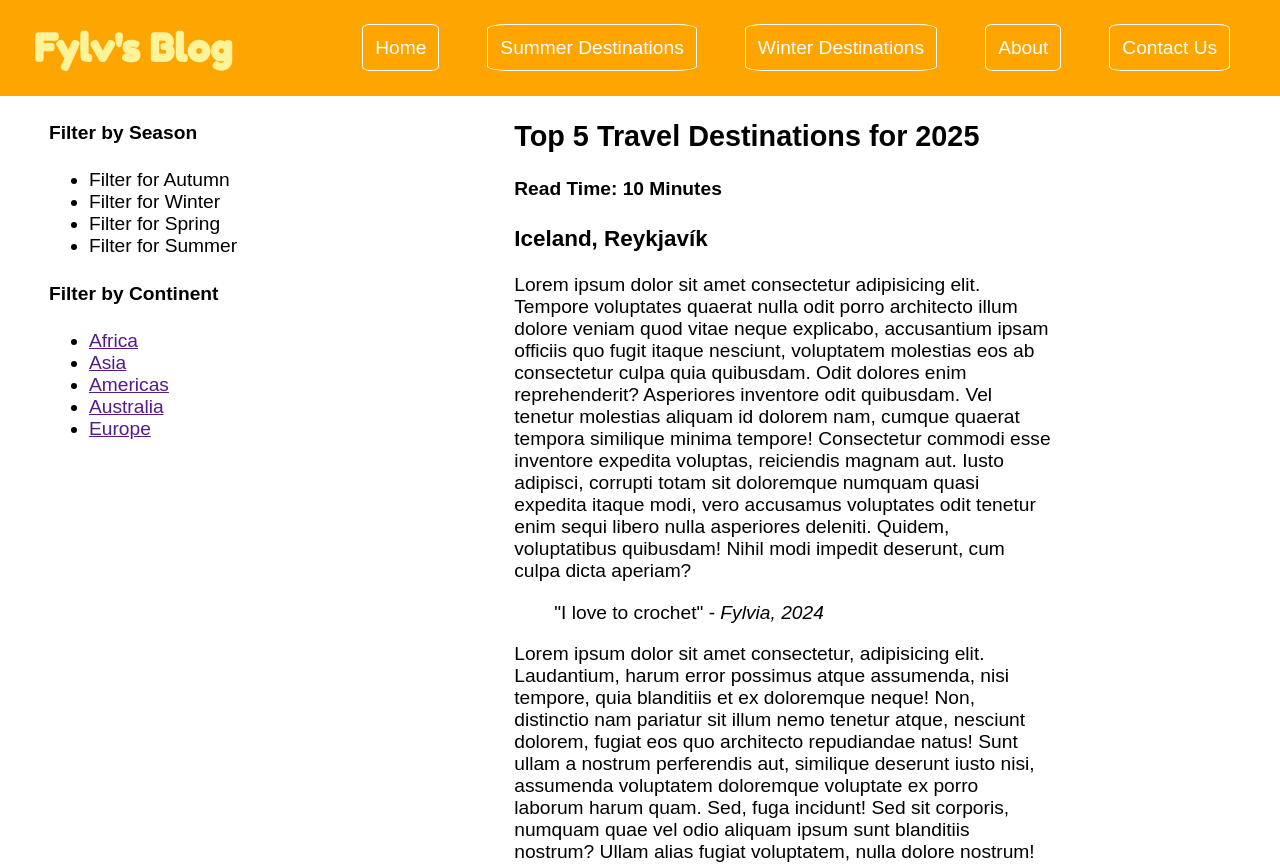
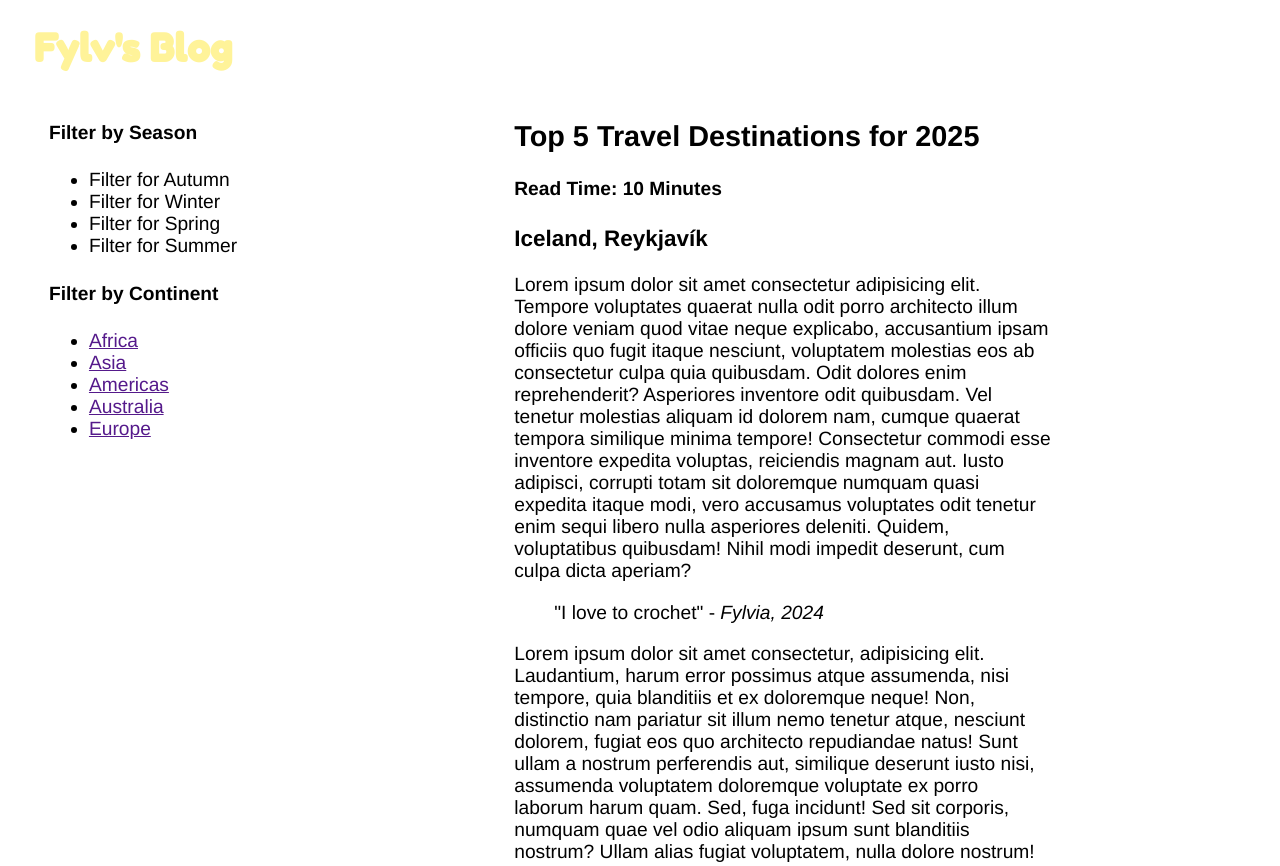
Before and after one commit to Fylvia/fylvia.github.io, a plain HTML site: page index.html in a window 1280 px wide. Shown: the top 866 px of the page. Drawn offline with Linux system fonts and the light colour scheme; no server answers.

Commit message:
Update style.css

```diff
--- a/style.css
+++ b/style.css
@@ -1,5 +1,5 @@
 body {
-    font-family: Arial, Helvetica, sans-serif;
+    font-family: Poppins, Helvetica, sans-serif;
     margin: 0px;
     font-size: 1.5vw;
 }
@@ -19,7 +19,7 @@ ul{
 }
 
 body > header {
-    background-color: orange;
+    background-image: lightblue ;
     color: #fff399;
     display: flex;
     height: 12vh;
```
